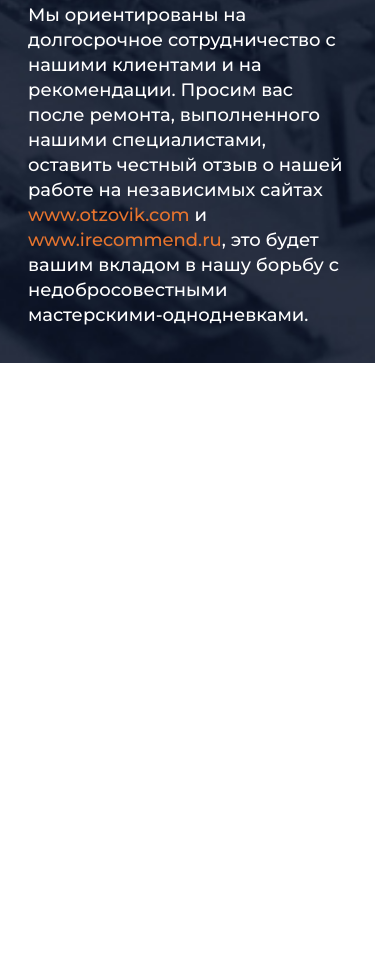
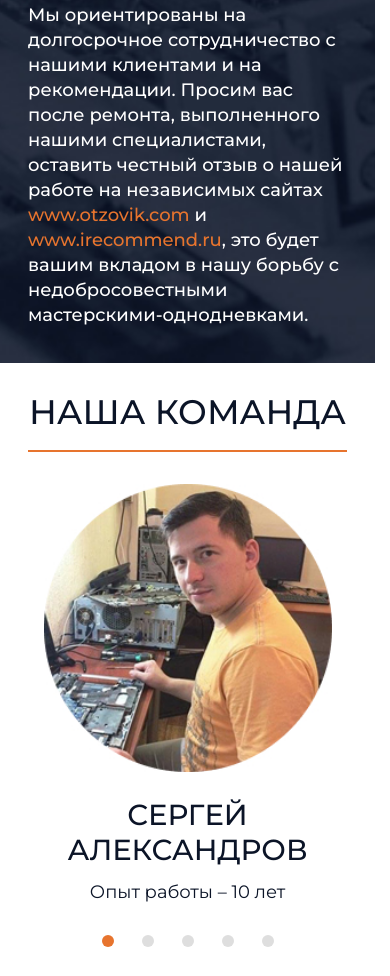
Before and after one commit to AlexSystemAdmin/GekoCorp, a website: page pages/about.html in a window 390 px wide. Shown: the part 1224-2200 px from the top of the page. Before the commit the page ends 1587 px from the top, so only its background shows below. Drawn offline with Linux system fonts and the light colour scheme; files that its build step writes are made by us from their sources; files whose address does not match are found by name.

Commit message:
about.html team

```diff
--- a/pages/about.html
+++ b/pages/about.html
@@ -1,14 +1,18 @@
 <!DOCTYPE html>
-<html lang="en">
+<html lang="ru">
 <head>
     <meta charset="UTF-8">
     <meta name="viewport" content="width=device-width, initial-scale=1.0">
-    <link rel="stylesheet" href="styles/normalize.css">
+    <link rel="stylesheet" href="../styles/normalize.css">
     <link rel="icon" href="../images/header/logo.svg" type="icon">
     <link rel="stylesheet" href="../styles/style-global.css">
     <link rel="stylesheet" href="../styles/style-header.css">
     <link rel="stylesheet" href="../styles/style-header-mod.css">
     <link rel="stylesheet" href="../styles/about/service.css">
+    <link rel="stylesheet" href="../styles/slider-team.css">
+    <link rel="stylesheet" href="../styles/about/slider-team.css">
+    <link rel="stylesheet" href="../styles/slider-customer-reviews.css">
+    <link rel="stylesheet" href="../swiper/swiper-bundle.min.css">
     <title>About</title>
 </head>
 <body>
@@ -140,6 +144,43 @@
             </div>
         </div>
     </section>
+    <section class="team team--about">
+        <div class="container">
+            <div class="swiper-container slider-team">
+                <h2 class="slider-team__title">Наша команда</h2>
+                <div class="swiper-wrapper">
+                  <div class="swiper-slide">
+                    <img class="swiper-slide__img" src="../images/team/master.jpg" alt="images/team/master.jpg">
+                    <p class="swiper-slide__name">Сергей Александров</p>
+                    <p class="swiper-slide__experience">Опыт работы – 10 лет</p>
+                  </div>
+                  <div class="swiper-slide">
+                    <img class="swiper-slide__img" src="../images/team/master.jpg" alt="images/team/master.jpg">
+                    <p class="swiper-slide__name">Сергей Александров</p>
+                    <p class="swiper-slide__experience">Опыт работы – 10 лет</p>
+                  </div>
+                  <div class="swiper-slide">
+                    <img class="swiper-slide__img" src="../images/team/master.jpg" alt="images/team/master.jpg">
+                    <p class="swiper-slide__name">Сергей Александров</p>
+                    <p class="swiper-slide__experience">Опыт работы – 10 лет</p>
+                  </div>
+                  <div class="swiper-slide">
+                    <img class="swiper-slide__img" src="../images/team/master.jpg" alt="images/team/master.jpg">
+                    <p class="swiper-slide__name">Сергей Александров</p>
+                    <p class="swiper-slide__experience">Опыт работы – 10 лет</p>
+                  </div>
+                  <div class="swiper-slide">
+                    <img class="swiper-slide__img" src="../images/team/master.jpg" alt="images/team/master.jpg">
+                    <p class="swiper-slide__name">Сергей Александров</p>
+                    <p class="swiper-slide__experience">Опыт работы – 10 лет</p>
+                  </div>
+                </div>
+            </div>
+            <div class="swiper-pagination-team"></div>
+        </div>
+    </section>
 
+    <script src="../scripts/slider-team.js" type="module"></script>
+    <script src="../swiper/swiper-bundle.min.js"></script>
 </body>
 </html>
--- /dev/null
+++ b/styles/about/slider-team.css
@@ -0,0 +1,19 @@
+.team--about .slider-team__title{
+    margin-bottom: 2.75rem; /* 44px */
+}
+
+@media(max-width: 48.75rem){
+    .team--about{
+        padding-top: 1.8125rem; /* 29px */
+        padding-bottom: 1.5rem; /* 24px */
+    }
+
+    .team--about .slider-team__title{
+        padding-bottom: 1.125rem; /* 18px */
+        margin-bottom: 2rem; /* 32px */
+    }
+
+    .team--about .swiper-container{
+        margin-bottom: 1.75rem; /* 28px */
+    }
+}
--- a/styles/slider-team.css
+++ b/styles/slider-team.css
@@ -1,6 +1,6 @@
 .team{
-    padding-top: 41px;
-    padding-bottom: 4px;
+    padding-top: 2.5625rem; /* 41px */
+    padding-bottom: 0.25rem; /* 4px */
 }
 
 .slider-team__title{
```
